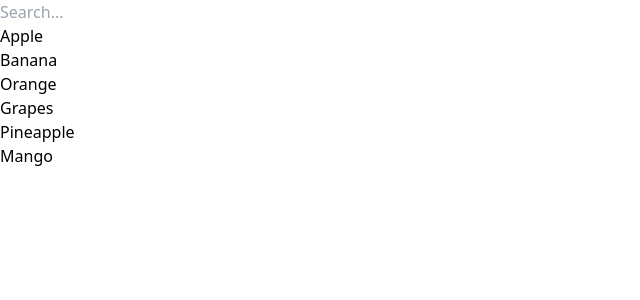
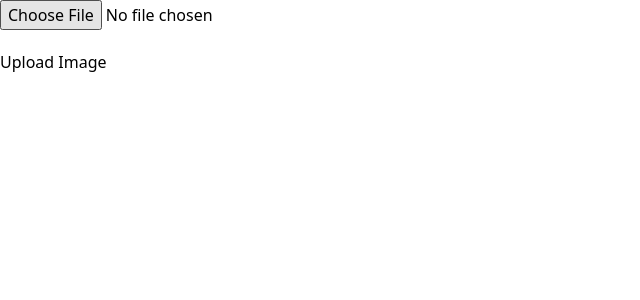
Before and after one commit to MitaliM13/React-coding, a React (Vite) app: page / in a window 1280 px wide. Shown: the top 300 px of the page, without its empty margins (0-640 px from the left). Built offline with nearby package versions, Linux system fonts and the light colour scheme.

Commit message:
image upload

```diff
--- a/src/App.jsx
+++ b/src/App.jsx
@@ -7,8 +7,8 @@
 // import InfiniteScroll from "./Components/InfiniteScroll"
 // import FormValidation from "./Components/FormValidation"
 // import Dropdown from "./Components/Dropdown"
-
-import SearchAutomate from "./Components/SearchAutomate"
+import ImageUpload from "./Components/ImageUpload"
+// import SearchAutomate from "./Components/SearchAutomate"
 
 function App() {
 
@@ -23,7 +23,8 @@ function App() {
       {/* <DragDrop/> */}
       {/* <TextEditor/> */}
       {/* <FormValidation/> */}
-      <SearchAutomate/>
+      {/* <SearchAutomate/> */}
+      <ImageUpload/>
     </>
   )
 }
--- a/src/Components/ImageUpload.jsx
+++ b/src/Components/ImageUpload.jsx
@@ -0,0 +1,38 @@
+import React, { useState } from 'react'
+
+
+function ImageUpload() {
+
+    const [image, setImage] = useState(null)
+    const [preview, setPreview] = useState(null)
+
+    const handleImageChange = (e) => {
+        const file = e.target.files[0];
+        if(file){
+            setImage(file)
+            const reader = new FileReader()
+            reader.onload = () => {
+                setPreview(reader.result)
+            }
+            reader.readAsDataURL(file)
+        }
+    }
+
+    const handleUpload = () => {
+        if(image) {
+            console.log('Image is ready to upload', image)
+        }
+    }
+
+  return (
+    <div>
+      <input type="file" accept="image/*" onChange={handleImageChange} />
+      {preview && <img src={preview} alt="Image Preview" style={{ width: '200px', marginTop: '20px' }} />}
+      <button onClick={handleUpload} disabled={!image} style={{ display: 'block', marginTop: '20px' }}>
+        Upload Image
+      </button>
+    </div>
+  )
+}
+
+export default ImageUpload
```
